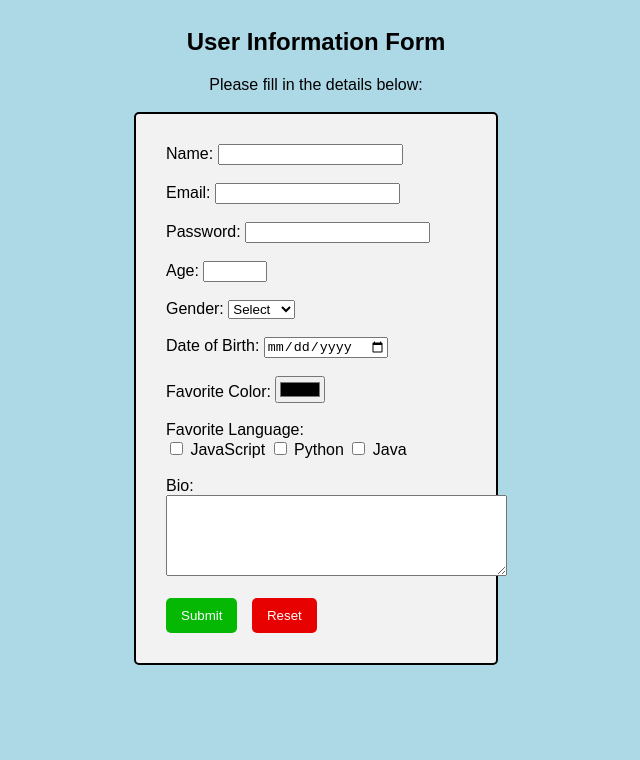
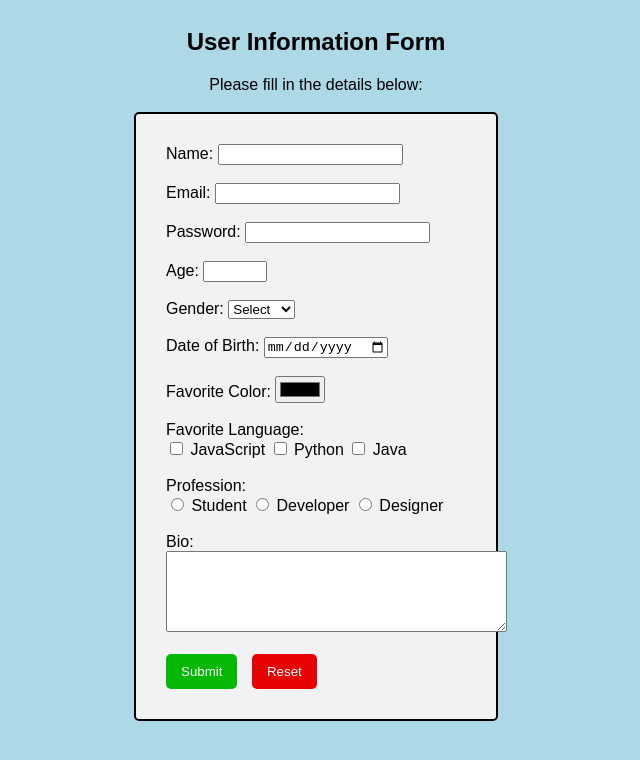
Before and after one commit to Mrinmoydatta/Fullstack-html, a plain HTML site: page form.html in a window 1280 px wide. Shown: the whole page, without its empty margins (324-964 px from the left). Drawn offline with Linux system fonts and the light colour scheme.

Commit message:
Adding radio

```diff
--- a/form.html
+++ b/form.html
@@ -44,6 +44,12 @@
             <input type="checkbox" id="language3" name="language" value="java"> Java
             <br><br>
 
+            <label for="profession">Profession:</label><br>
+            <input type="radio" id="profession1" name="profession" value="student"> Student
+            <input type="radio" id="profession2" name="profession" value="developer"> Developer
+            <input type="radio" id="profession3" name="profession" value="designer"> Designer
+            <br><br>
+
             <label for="bio">Bio:</label><br>
             <textarea id="bio" name="bio" rows="5" cols="40"></textarea><br><br>
 
```
